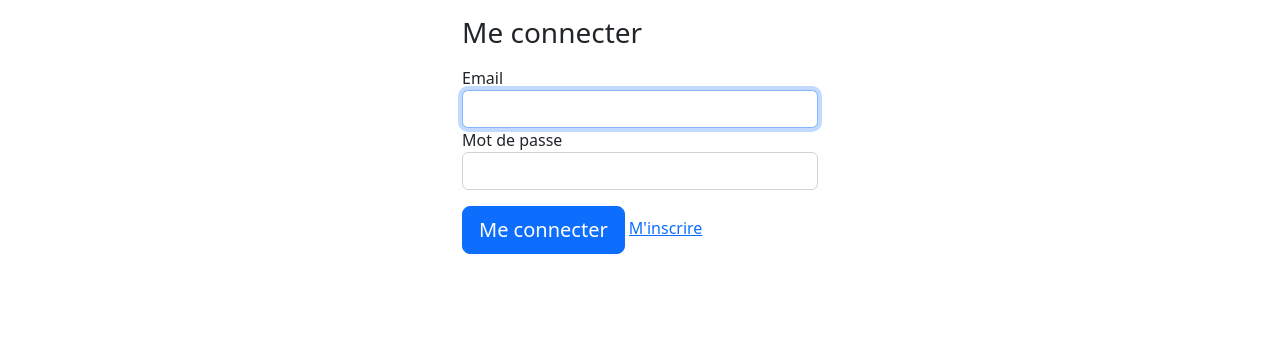
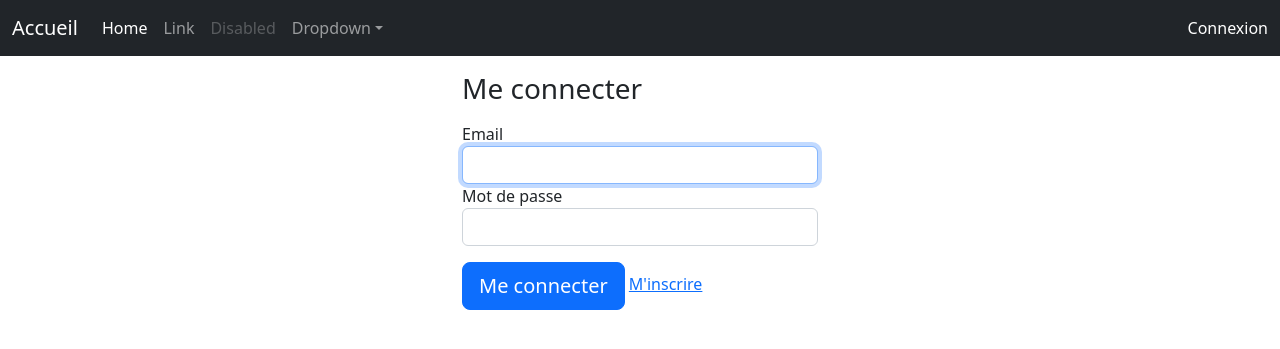
Before and after one commit to Cleberre22/geosport, a Symfony app: template templates/security/login.html.twig in a window 1280 px wide. Shown: the top 349 px of the page. Run offline with Twig, Linux system fonts and the light colour scheme; the template is opened without the code that fills it, so the values that code supplies are empty; some libraries are stand-ins or nearby versions.

Commit message:
Navbar
Mise en place navbar + lien home, login, logout

```diff
--- a/templates/base.html.twig
+++ b/templates/base.html.twig
@@ -9,6 +9,62 @@
 		<link href="{{ asset('css/style.css') }}" type="text/css" rel="stylesheet">
     </head>
     <body>
+        <header>
+        <nav class="navbar navbar-expand-lg navbar-dark bg-dark" aria-label="Fifth navbar example">
+        <div class="container-fluid">
+            <a class="navbar-brand" href="{{ path('home') }}">Accueil</a>
+          <button class="navbar-toggler" type="button" data-bs-toggle="collapse" data-bs-target="#navbarsExample05" aria-controls="navbarsExample05" aria-expanded="false" aria-label="Toggle navigation">
+            <span class="navbar-toggler-icon"></span>
+          </button>
+
+          <div class="collapse navbar-collapse" id="navbarsExample05">
+            <ul class="navbar-nav me-auto mb-2 mb-lg-0">
+              <li class="nav-item">
+                <a class="nav-link active" aria-current="page" href="#">Home</a>
+              </li>
+              <li class="nav-item">
+                <a class="nav-link" href="#">Link</a>
+              </li>
+              <li class="nav-item">
+                <a class="nav-link disabled">Disabled</a>
+              </li>
+              <li class="nav-item dropdown">
+                <a class="nav-link dropdown-toggle" href="#" id="dropdown05" data-bs-toggle="dropdown" aria-expanded="false">Dropdown</a>
+                <ul class="dropdown-menu" aria-labelledby="dropdown05">
+                  <li><a class="dropdown-item" href="#">Action</a></li>
+                  <li><a class="dropdown-item" href="#">Another action</a></li>
+                  <li><a class="dropdown-item" href="#">Something else here</a></li>
+                </ul>
+              </li>
+            </ul>
+            <span class="navbar-text">
+						{% if app.user %}
+						<a class="nav-link active" aria-current="page"  href="{{ path('app_logout') }}">Déconnexion</a>
+						{% else %}
+						<a class="nav-link active" aria-current="page" href="{{ path('app_login') }}">Connexion</a>
+						{% endif %}
+					</span>
+          </div>
+        </div>
+      </nav>
+    </header>
+
+
+
+
+
+
+
+
+
+
+
+
+
+
+
+
+
         {% block body %}{% endblock %}
     </body>
 </html>
```
